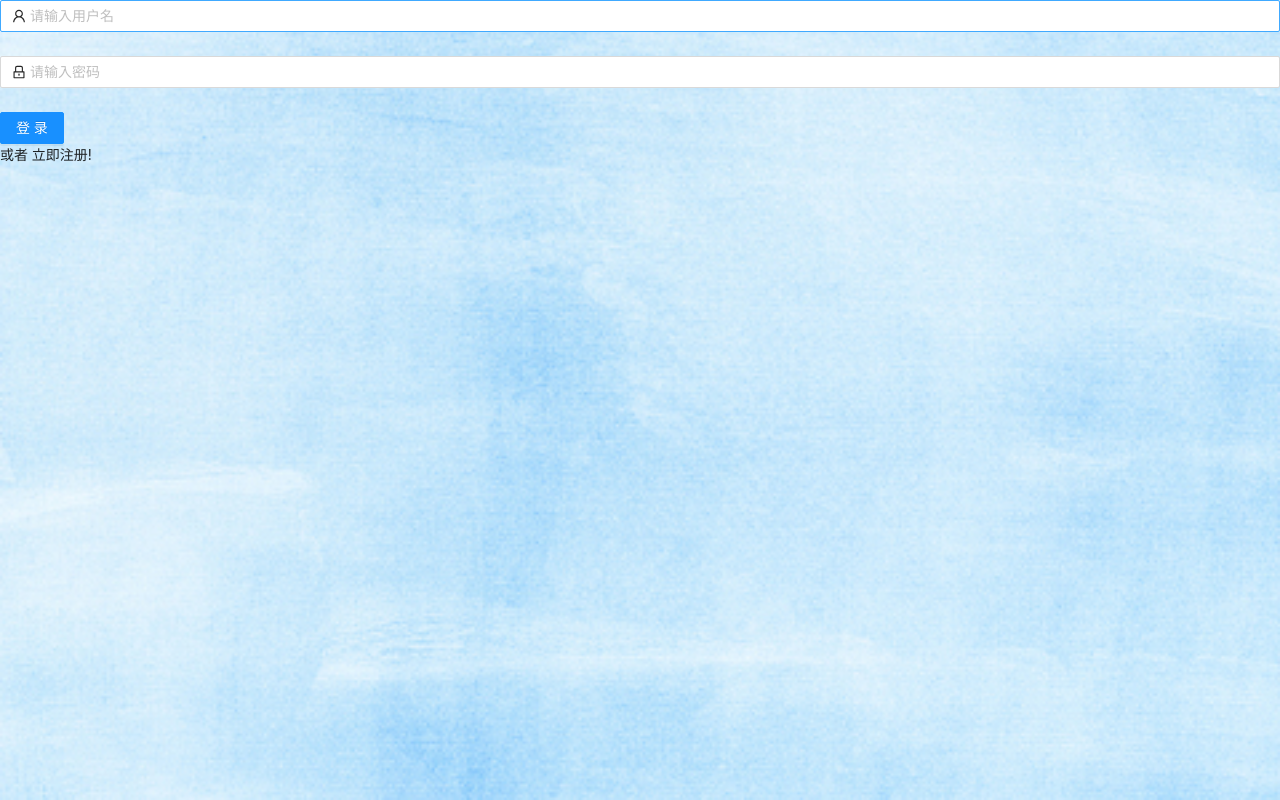
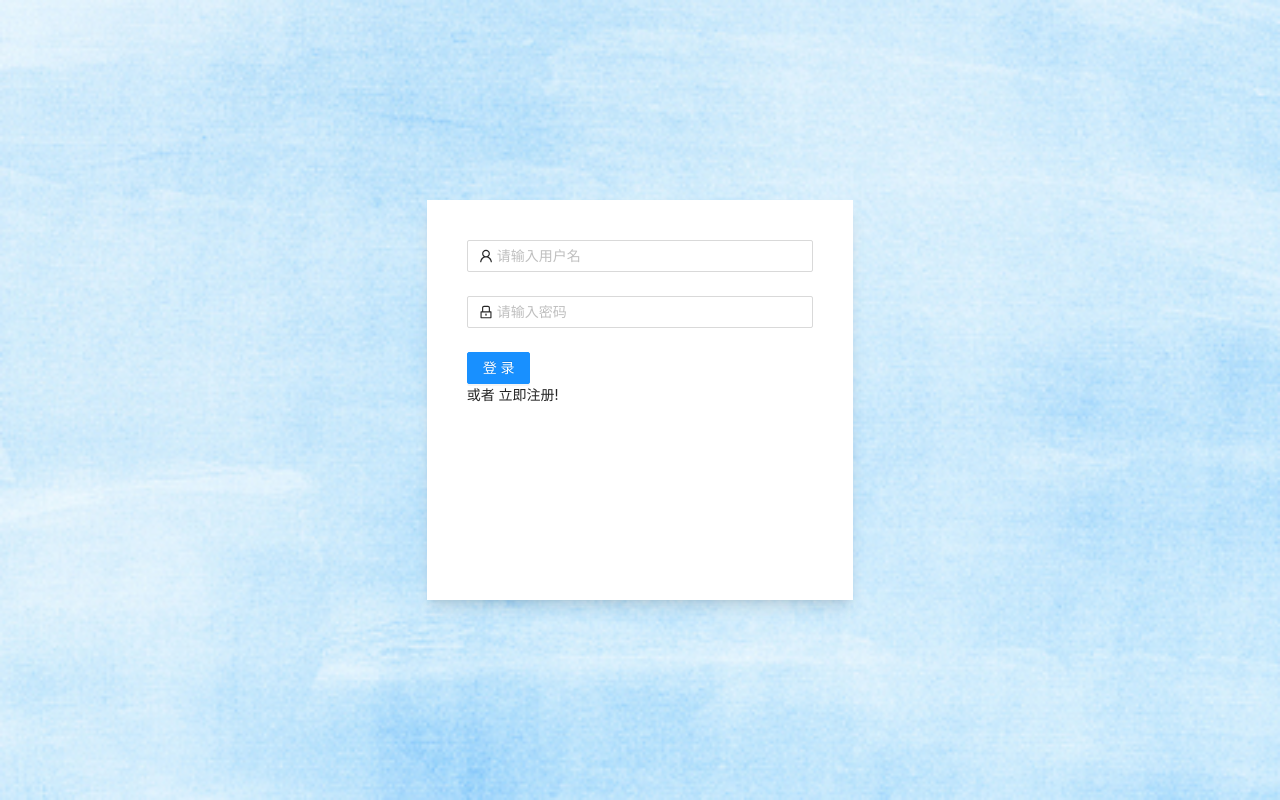
Before and after one commit to chliyang/my-app2, a React (Create React App) app: page /example/login in a window 1280 px wide. Built offline with nearby package versions, Linux system fonts and the light colour scheme.

Commit message:
style: login box style

```diff
--- a/src/pages/login-page/login-page.tsx
+++ b/src/pages/login-page/login-page.tsx
@@ -5,7 +5,7 @@ import useLoginPage from "./hooks/use-login-page";
 const LoginPage: React.FC = () => {
   const { loading, setPassword, setUsername, handleLogin } = useLoginPage();
   return (
-    <div>
+    <div className="box-border h-1/2 w-1/2 lg:w-1/3 bg-white shadow-lg p-10">
       <MyForm
         loading={loading}
         isLogin={true}
--- a/src/routes/root.tsx
+++ b/src/routes/root.tsx
@@ -13,7 +13,7 @@ import RegisterPage from "../pages/register-page/register-page";
 
 const Root = () => {
   return (
-    <div className="bg-blue-bg bg-cover bg-center h-full w-full">
+    <div className="bg-blue-bg bg-cover bg-center h-full w-full flex justify-center items-center">
       <Router basename={"example"}>
         <Switch>
           <Route path="/register" component={RegisterPage} />
```
